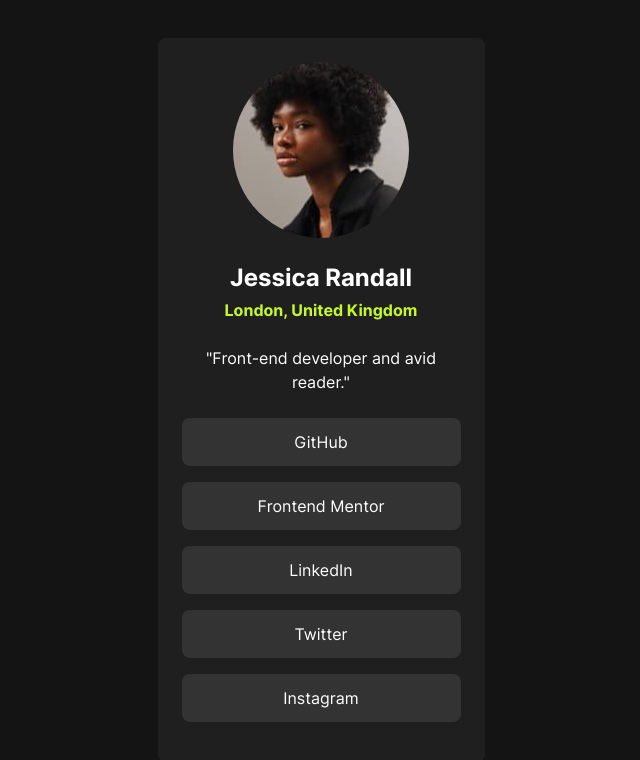
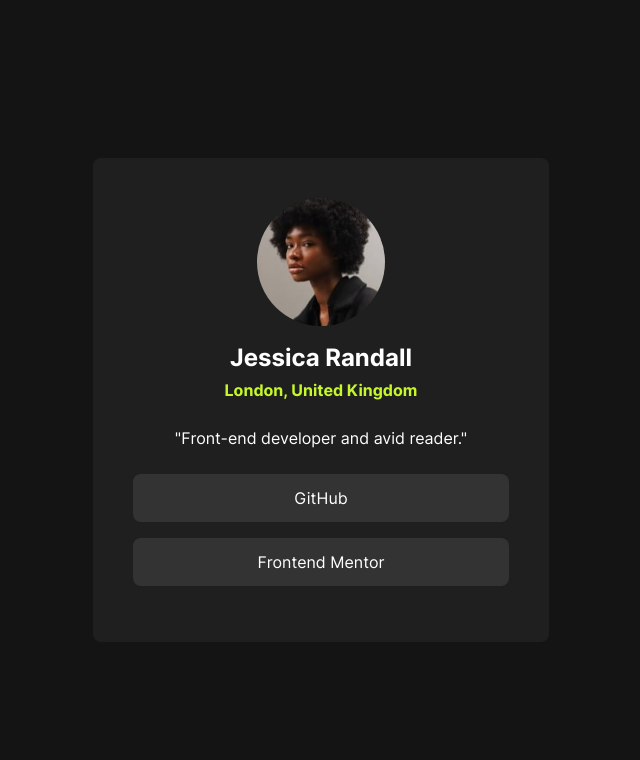
Before and after one commit to frontsitoz/Social-links-profile, a website: page src/index.html in a window 1280 px wide. Shown: the whole page, without its empty margins (319-959 px from the left). Drawn offline with Linux system fonts and the light colour scheme.

Commit message:
Add core and configuration files

```diff
--- a/package.json
+++ b/package.json
@@ -1,5 +1,9 @@
 {
   "devDependencies": {
     "tailwindcss": "^3.4.17"
-  }
+  },
+  "scripts": {
+  "build:css": "npx tailwindcss -i ./src/input.css -o ./src/output.css --watch"
 }
+
+}
--- a/src/index.html
+++ b/src/index.html
@@ -19,9 +19,9 @@
       class="bg-Grey800 w-[327px] flex flex-col items-center justify-center rounded-lg p-6 sm:w-[456px] sm:p-10"
     >
       <img
-        class="rounded-full mb-6"
+        class="w-32 h-32 xs:w-4 xs:h-4 rounded-full mx-auto mb-4"
         src="../assets/images/avatar-jessica.jpeg"
-        alt=""
+        alt="Profile picture"
       />
       <h2 class="mb-1 font-bold text-2xl">Jessica Randall</h2>
       <h3 class="text-Green font-bold mb-6">London, United Kingdom</h3>
@@ -41,42 +41,11 @@
         <li>
           <a
             class="bg-Grey700 w-full block p-3 rounded-lg mb-4 text-center hover:bg-Green hover:text-Grey800"
-            href="https://www.frontendmentor.io/home"
+            href="https://www.frontendmentor.io/profile/frontsitoz"
             target="_blank"
             >Frontend Mentor</a
           >
         </li>
         <li>
           <a
-            class="bg-Grey700 w-full block p-3 rounded-lg mb-4 text-center hover:bg-Green hover:text-Grey800"
-            href="https://www.linkedin.com/in/alvaro-prado-tenorio/"
-            target="_blank"
-            >LinkedIn</a
-          >
-        </li>
-        <li>
-          <a
-            class="bg-Grey700 w-full block p-3 rounded-lg mb-4 text-center hover:bg-Green hover:text-Grey800"
-            href=""
-            >Twitter</a
-          >
-        </li>
-        <li>
-          <a
-            class="bg-Grey700 w-full block p-3 rounded-lg mb-4 text-center hover:bg-Green hover:text-Grey800"
-            href="https://www.instagram.com/alvaro_pradot/"
-            target="_blank"
-            >Instagram</a
-          >
-        </li>
-      </ul>
-    </section>
-
-    <!--  <div class="attribution">
-      Challenge by
-      <a href="https://www.frontendmentor.io?ref=challenge" target="_blank"
-        >Frontend Mentor</a
-      >. Coded by <a href="#">Alvaro Prado</a>.
-    </div>-->
-  </body>
-</html>
+            class="bg-Grey700 w-full block p-3 rounded-lg mb-4 text-center hover:bg-Green hover:text-Grey80
--- a/tailwind.config.js
+++ b/tailwind.config.js
@@ -1,6 +1,6 @@
 /** @type {import('tailwindcss').Config} */
 module.exports = {
-  content: ["./src/**/*.{html,js}"],
+  content: ["./*.html", "./src/**/*.{html,js}"],
   theme: {
     extend: {
       colors: {
@@ -13,6 +13,9 @@ module.exports = {
       fontFamily: {
         Inter: ["Inter"],
       },
+      screens: {
+        xs: { max: "456px" }, // Agregas un punto de ruptura menor a 456px
+      },
     },
   },
   plugins: [],
```
Also changed, not shown: src/output.css, 1 other file.
